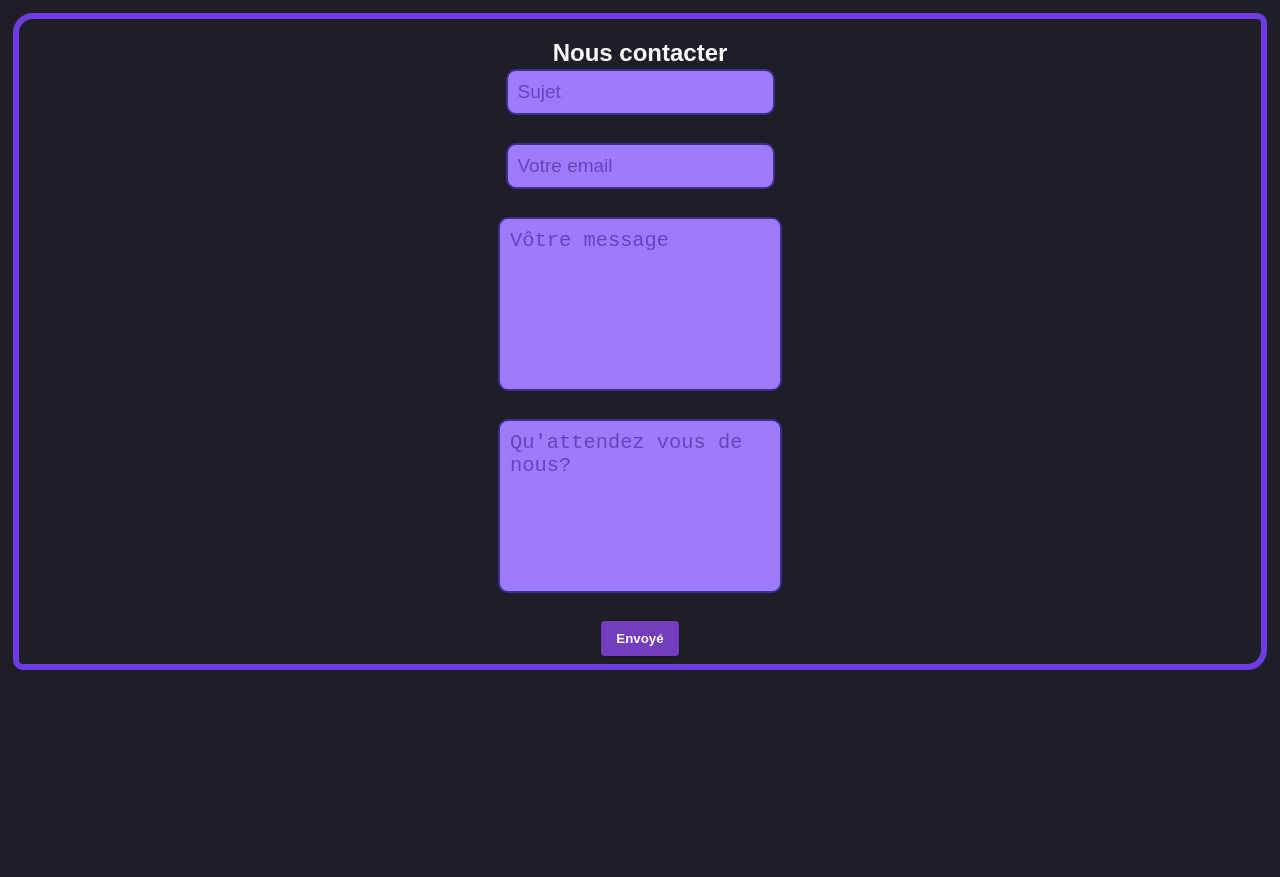
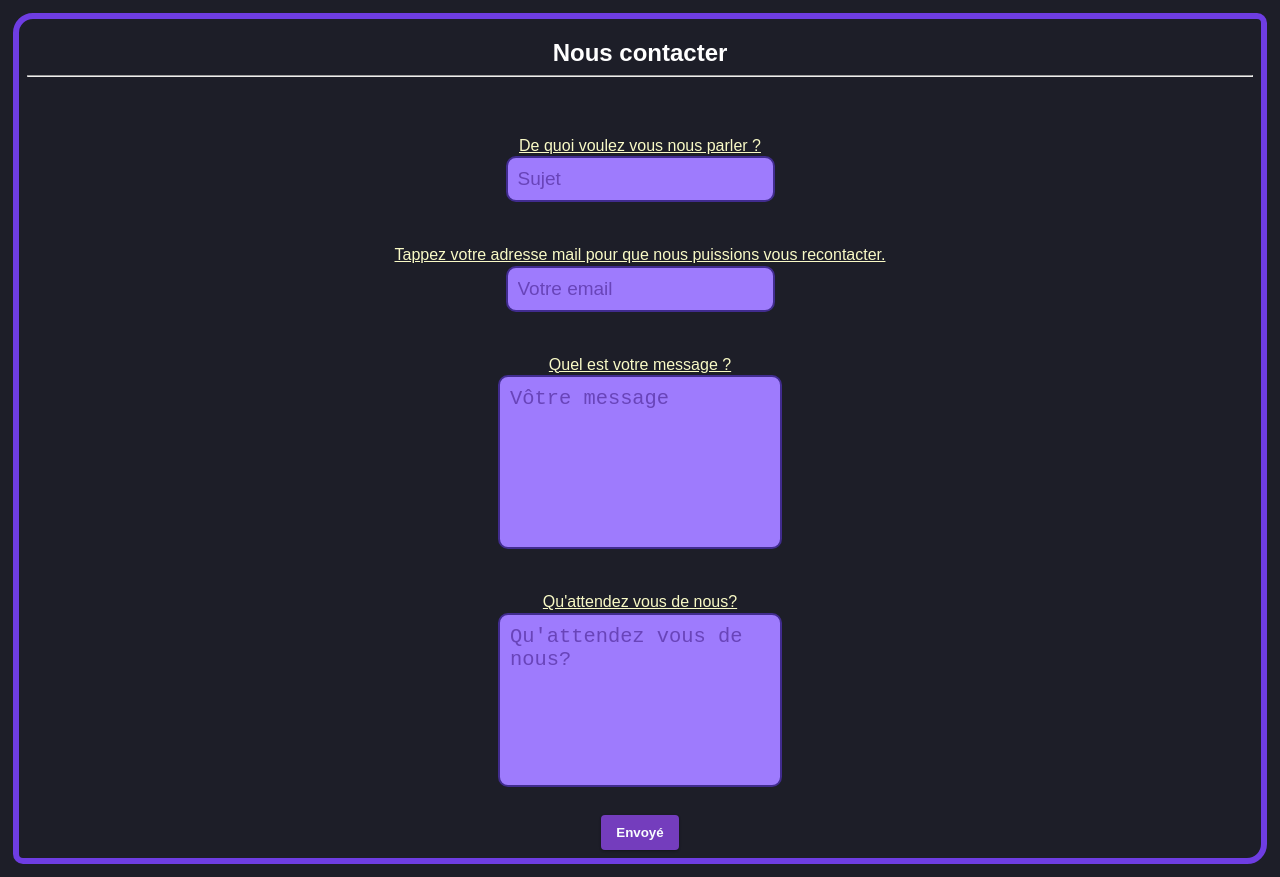
Before and after one commit to spaciodev-off/contact, a plain HTML site: page index.html in a window 1280 px wide. Before the commit the page ends 800 px from the top, so only its background shows below. Drawn offline with Linux system fonts and the light colour scheme.

Commit message:
Update 1

```diff
--- a/index.html
+++ b/index.html
@@ -8,9 +8,9 @@
   <link rel="stylesheet" href="style.css">
 
 
-  <meta name="description" content="Vous avez besoin d'aide? Contactez nous directement via ce form.">
-  <meta name="theme-color" content="#9e7bfd">
-  <meta name="og:image" content="https://github.com/PPC409/Dylann/blob/main/BotLogo.png?raw=true">
+  <meta name="description" content="Vous avez besoin d'aide? Contactez nous ;)">
+  <meta name="theme-color" content="#6e3de2">
+  <meta name="og:image" content="https://images-ext-1.discordapp.net/external/ec52Zm2YFQxKA2SvvFcFrAWqEXXKn-tv5JcgmNiN2Ko/%3Fsize%3D4096/https/cdn.discordapp.com/icons/831617716681965569/979564b5901fa64b49d75e25032e14be.webp?width=499&height=499">
 <!-- <meta http-equiv="refresh" content="12"> -->
 <title>SpacioDev - Contact</title>
 
@@ -23,22 +23,31 @@
           <div class="main-content">
             <div class="content-header">
               <a class="anchor" name="contact"></a>
-              <h2 class="white-text">Nous contacter</h2>
+              <h2 class="white-text">Nous contacter</h2><hr><br><br>
             </div>
             <div class="contact content-body" align="center">
               <form method="POST" action="https://formspree.io/f/mdobzado">
 
+                  <p><u>De quoi voulez vous nous parler ?</u></p>
                   <input type="text" name="Sujet" placeholder="Sujet" required> <br>
+
+                  <p><u>Tappez votre adresse mail pour que nous puissions vous recontacter.</u></p>
                   <input type="email" name="Mail du posteur" placeholder="Votre email" required> <br>
+
+                  <p><u>Quel est votre message ?</u></p>
                   <textarea name="Message" placeholder="Vôtre message" required style="font-size: 20.4px;"></textarea> <br>
+
+                  <p><u>Qu'attendez vous de nous?</u></p>
                   <textarea name="Attentes" placeholder="Qu'attendez vous de nous?" required style="font-size: 20.4px;"></textarea> <br>
 
-                  <button type="submit">Envoyé</button>
-              </form>
-            </div>
+                  <button id="submit"  onclick="close()" >Envoyé</button>
+                </form>
+              </div>
           </div>
           <div class="side-content"></div>
         </div>
+
+        <script src="main.js"></script>
         <!-- END CONTACT -->
 </body>
 </html>
```
